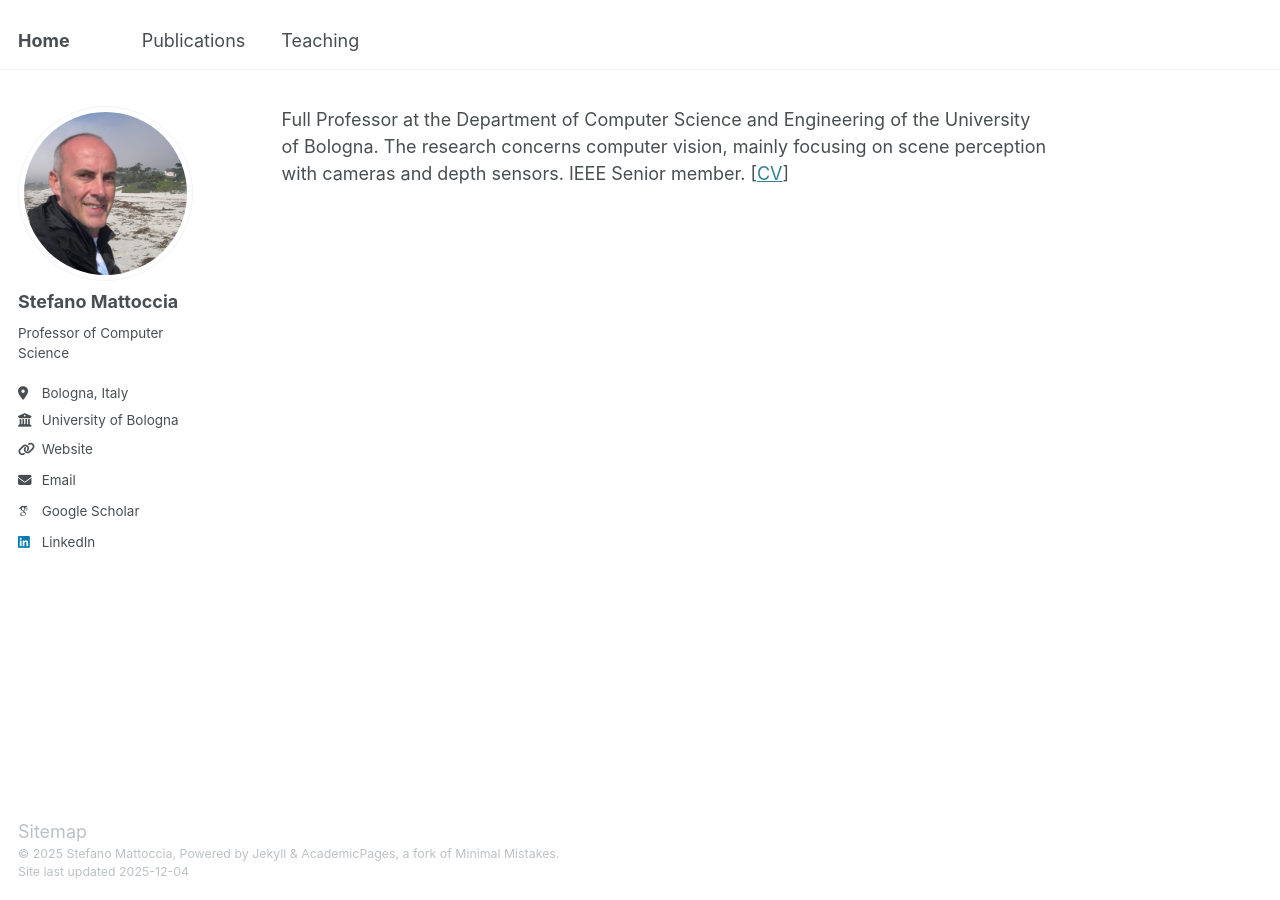
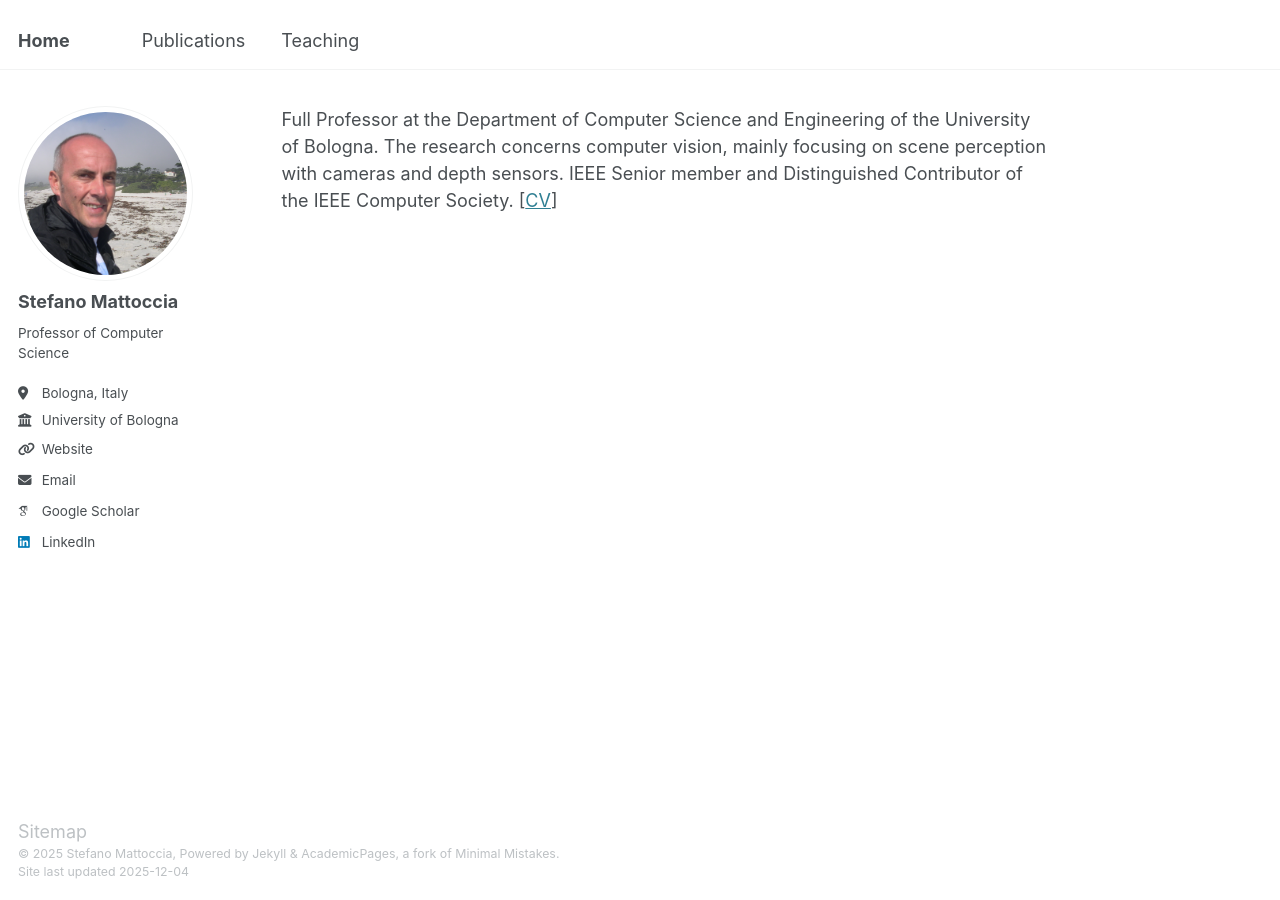
Before and after one commit to stefanomattoccia/stefanomattoccia.github.io, a Jekyll site: the page built from _pages/about.md, in a window 1280 px wide. Built offline with Jekyll 4.4.1, drawn with Linux system fonts in a browser that asks for light colours; some web fonts are replaced.

Commit message:
Update professor description to include IEEE distinction

```diff
--- a/_pages/about.md
+++ b/_pages/about.md
@@ -7,5 +7,5 @@ redirect_from:
   - /about.html
 ---
 
-Full Professor at the Department of Computer Science and Engineering of the University of Bologna. The research concerns computer vision, mainly focusing on scene perception with cameras and depth sensors. IEEE Senior member.
+Full Professor at the Department of Computer Science and Engineering of the University of Bologna. The research concerns computer vision, mainly focusing on scene perception with cameras and depth sensors. IEEE Senior member and Distinguished Contributor of the IEEE Computer Society.
 [[CV](/files/CV_ENG.pdf)]
```
